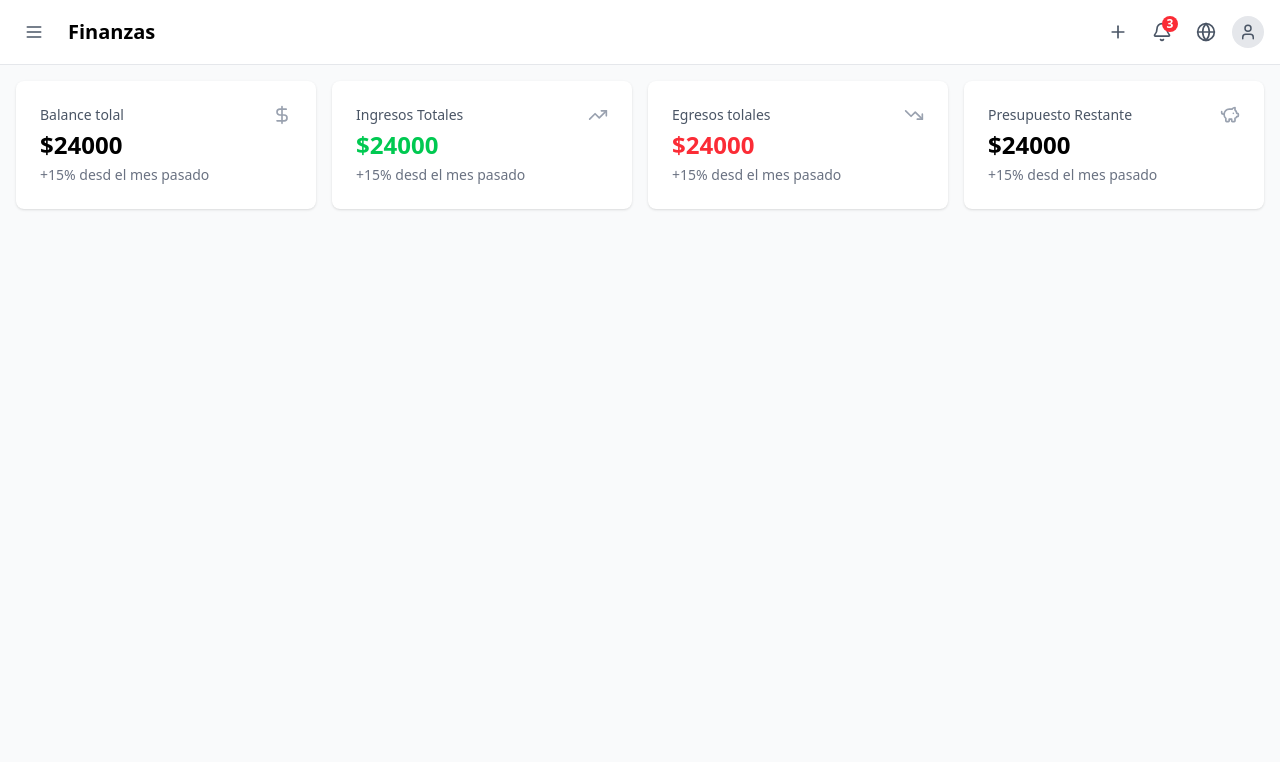
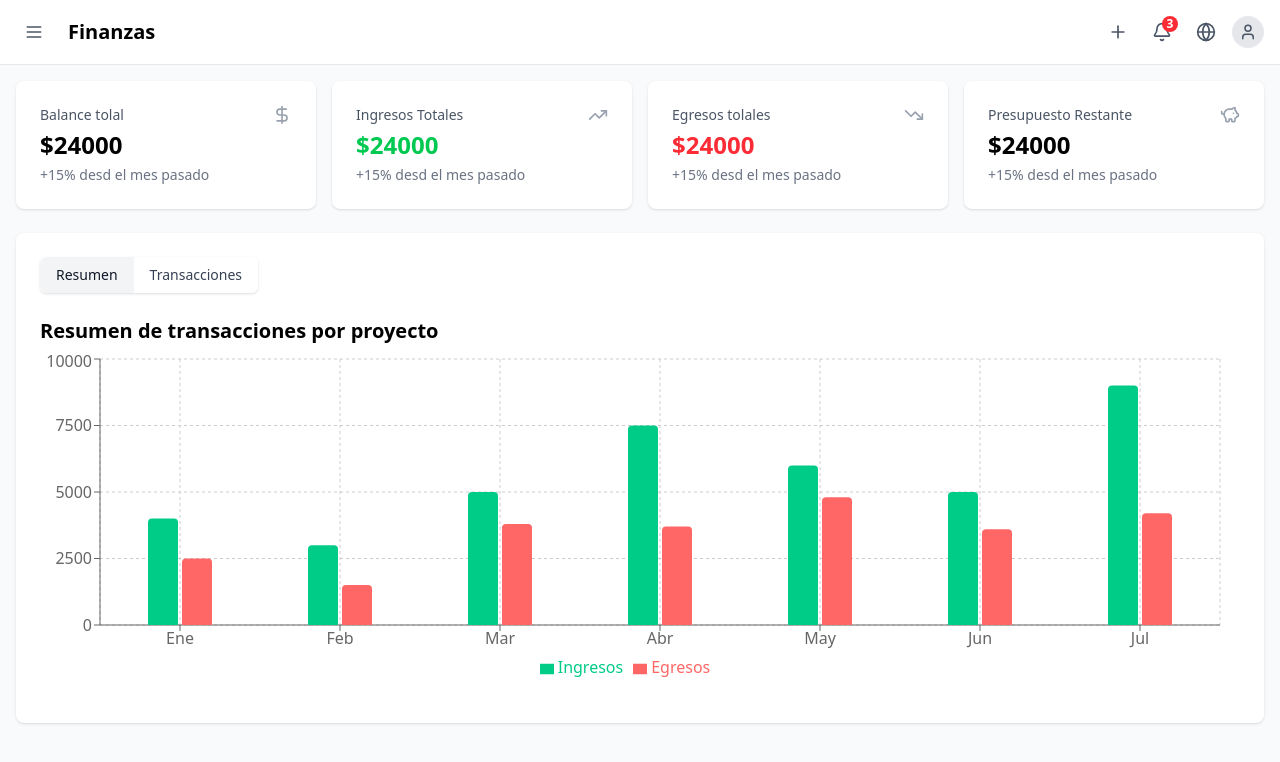
Before and after one commit to Medina-Euclides/Campo-Gestion, a React (Vite) app: page /app/finanzas in a window 1280 px wide. Shown: the top 762 px of the page. Built offline with nearby package versions, Linux system fonts and the light colour scheme.

Commit message:
usando componete financial sumary en pagina finanzas

```diff
--- a/src/pages/FinancesPage.tsx
+++ b/src/pages/FinancesPage.tsx
@@ -4,6 +4,7 @@
 
 import { DollarSign, PiggyBank, TrendingDown, TrendingUp } from "lucide-react";
 import { StatCard } from "../components/dashboard/StatCard";
+import { FinancialSummary } from "../components/finances/FinancialSumary";
 
 export function FinancesPage() {
     return(
@@ -39,6 +40,8 @@ export function FinancesPage() {
           icon={<PiggyBank size={20}/>}
           />
         </div>
+
+        <FinancialSummary/>
       </div>
     )
   }
```
